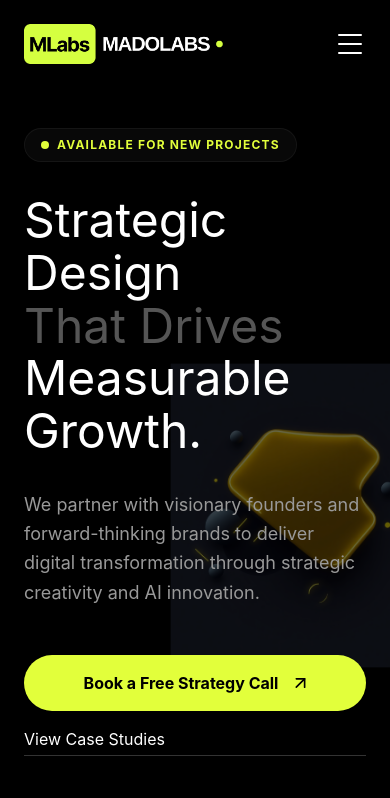
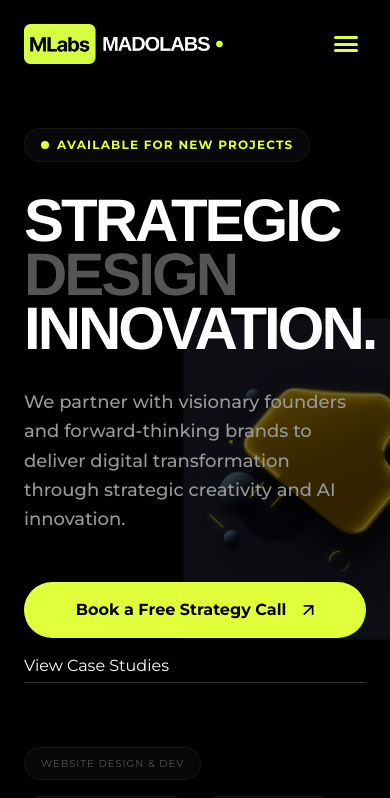
Before and after one commit to maduiep/madolabs, a React (Vite) app: page / in a window 390 px wide. Shown: the top 798 px of the page. Built offline with nearby package versions, Linux system fonts and the light colour scheme.

Commit message:
style: integrate Arimo and Montserrat fonts, refine hero section design alignment

```diff
--- a/index.html
+++ b/index.html
@@ -6,6 +6,10 @@
     <meta name="viewport" content="width=device-width, initial-scale=1.0" />
     <meta http-equiv="Content-Security-Policy" content="script-src 'self' 'unsafe-inline' 'unsafe-eval'; object-src 'none'; base-uri 'self';" />
     <title>MadoLabs | Strategic Design & Innovation</title>
+    <!-- Google Fonts -->
+    <link rel="preconnect" href="https://fonts.googleapis.com">
+    <link rel="preconnect" href="https://fonts.gstatic.com" crossorigin>
+    <link href="https://fonts.googleapis.com/css2?family=Arimo:wght@400;700&family=Montserrat:wght@400;500;600;700&display=swap" rel="stylesheet">
     <meta name="description" content="A premium digital agency building high-performance websites and AI solutions to drive measurable business growth." />
   </head>
   <body class="antialiased">
--- a/src/components/about/AboutHero.tsx
+++ b/src/components/about/AboutHero.tsx
@@ -17,12 +17,12 @@ export default function AboutHero() {
             <span className="text-xs uppercase tracking-widest text-[#E2FF3B] font-bold">Our Story</span>
           </div>
 
-          <h1 className="text-6xl md:text-8xl font-bold mb-8">
+          <h1 className="font-title text-6xl md:text-8xl font-bold mb-8 uppercase tracking-tight">
             We engineer <br />
             <span className="text-[#555555]">strategic growth.</span>
           </h1>
 
-          <p className="text-lg md:text-xl text-[#999999] max-w-2xl mx-auto leading-relaxed mb-12">
+          <p className="font-body text-lg md:text-xl text-[#999999] max-w-2xl mx-auto leading-relaxed mb-12 font-medium">
             MADOLABS is a digital transformation agency dedicated to building high-performance brand experiences that drive measurable business outcomes.
           </p>
 
--- a/src/components/home/Hero.tsx
+++ b/src/components/home/Hero.tsx
@@ -6,13 +6,13 @@ import { ArrowUpRight } from 'lucide-react';
 
 export default function Hero() {
   return (
-    <section className="relative min-height-[100vh] flex items-center pt-32 pb-20 overflow-hidden">
+    <section className="relative min-h-screen flex items-center pt-32 pb-20 overflow-hidden">
       {/* Background Shapes */}
-      <div className="absolute top-0 right-0 w-1/2 h-full opacity-40 z-0">
+      <div className="absolute top-0 right-[-10%] w-[60%] h-full opacity-40 z-0 select-none pointer-events-none">
         <img
           src="/assets/abstract modern digital agency 3d shapes dark theme with neon yellow accents high quality.png"
           alt="Abstract Shapes"
-          className="absolute right-0 w-full h-full object-contain scale-125"
+          className="w-full h-full object-contain scale-110"
         />
       </div>
 
@@ -28,13 +28,13 @@ export default function Hero() {
               <span className="text-xs uppercase tracking-widest text-[#E2FF3B] font-bold">Available for new projects</span>
             </div>
 
-            <h1 className="text-5xl md:text-7xl lg:text-8xl leading-[1.1] mb-8">
-              Strategic Design <br />
-              <span className="text-[#555555]">That Drives</span> <br />
-              Measurable Growth.
+            <h1 className="font-title font-bold text-6xl md:text-8xl lg:text-9xl leading-[0.9] mb-8 uppercase tracking-tighter">
+              Strategic <br />
+              <span className="text-[#555555]">Design</span> <br />
+              Innovation.
             </h1>
 
-            <p className="text-lg md:text-xl text-[#999999] mb-12 leading-relaxed max-w-xl">
+            <p className="font-body text-lg md:text-xl text-[#999999] mb-12 leading-relaxed max-w-xl font-medium">
               We partner with visionary founders and forward-thinking brands to deliver digital transformation through strategic creativity and AI innovation.
             </p>
 
--- a/src/components/layout/Navbar.tsx
+++ b/src/components/layout/Navbar.tsx
@@ -27,7 +27,7 @@ export default function Navbar() {
   }, []);
 
   return (
-    <nav className={`fixed top-0 left-0 w-full z-50 transition-all duration-300 ${scrolled ? 'glass py-4 border-b border-white/5 saturate-[1.8]' : 'bg-transparent py-6'}`}>
+    <nav className={`fixed top-0 left-0 w-full z-[100] transition-all duration-300 ${scrolled ? 'bg-black/80 backdrop-blur-xl py-4 border-b border-white/10' : 'bg-black/20 backdrop-blur-sm py-6'}`}>
       <div className="container mx-auto px-6 md:px-12 flex justify-between items-center">
         {/* Logo */}
         <Link to="/" className="relative flex items-center h-[40px]">
@@ -67,21 +67,22 @@ export default function Navbar() {
 
         {/* Mobile Toggle */}
         <button
-          className="lg:hidden w-8 h-8 relative focus:outline-none"
+          className="lg:hidden w-10 h-10 relative focus:outline-none z-[110]"
           onClick={() => setIsOpen(!isOpen)}
+          aria-label="Toggle Menu"
         >
-          <div className="absolute top-1/2 left-1/2 -translate-x-1/2 -translate-y-1/2 w-6 h-5 flex flex-col justify-between">
+          <div className="absolute top-1/2 left-1/2 -translate-x-1/2 -translate-y-1/2 w-6 h-4 flex flex-col justify-between">
             <motion.span
-              animate={isOpen ? { rotate: 45, y: 9 } : { rotate: 0, y: 0 }}
-              className="w-full h-[2px] bg-white rounded-full block transform-gpu origin-center"
+              animate={isOpen ? { rotate: 45, y: 7 } : { rotate: 0, y: 0 }}
+              className="w-full h-[3px] bg-[#E2FF3B] rounded-full block transform-gpu origin-center"
             />
             <motion.span
               animate={isOpen ? { opacity: 0 } : { opacity: 1 }}
-              className="w-full h-[2px] bg-white rounded-full block"
+              className="w-full h-[3px] bg-[#E2FF3B] rounded-full block"
             />
             <motion.span
-              animate={isOpen ? { rotate: -45, y: -9 } : { rotate: 0, y: 0 }}
-              className="w-full h-[2px] bg-white rounded-full block transform-gpu origin-center"
+              animate={isOpen ? { rotate: -45, y: -7 } : { rotate: 0, y: 0 }}
+              className="w-full h-[3px] bg-[#E2FF3B] rounded-full block transform-gpu origin-center"
             />
           </div>
         </button>
--- a/src/index.css
+++ b/src/index.css
@@ -7,12 +7,18 @@
 :root {
   --background: #000000;
   --foreground: #ffffff;
+  --font-title: 'Arimo', sans-serif;
+  --font-body: 'Montserrat', sans-serif;
 }
 
 body {
   background: var(--background);
   color: var(--foreground);
-  font-family: 'Inter', system-ui, -apple-system, sans-serif;
+  font-family: var(--font-body);
+}
+
+h1, h2, h3, h4, h5, h6 {
+  font-family: var(--font-title);
 }
 
 .glass {
--- a/tailwind.config.ts
+++ b/tailwind.config.ts
@@ -18,6 +18,7 @@ const config: Config = {
       fontFamily: {
         sans: ["var(--font-body)"],
         title: ["var(--font-title)"],
+        body: ["var(--font-body)"],
       },
     },
   },
```
